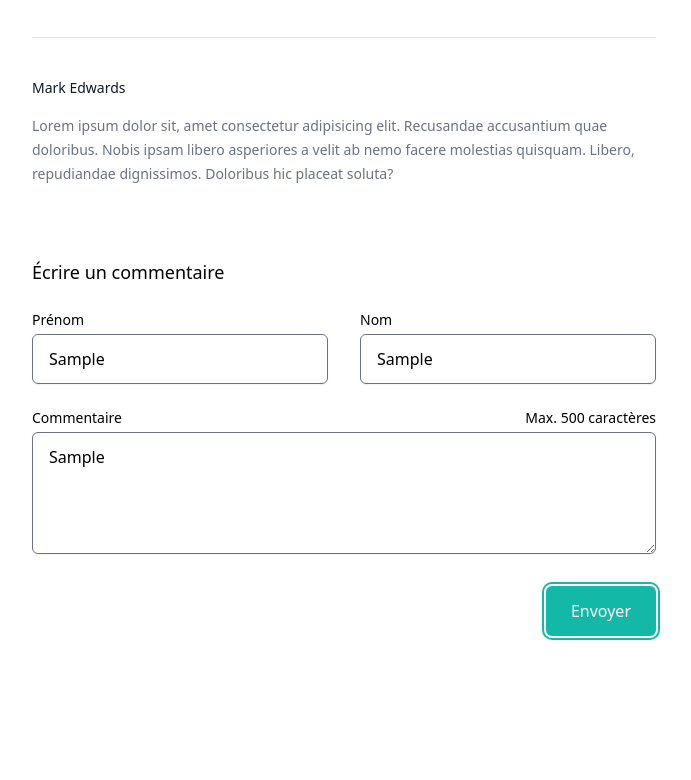
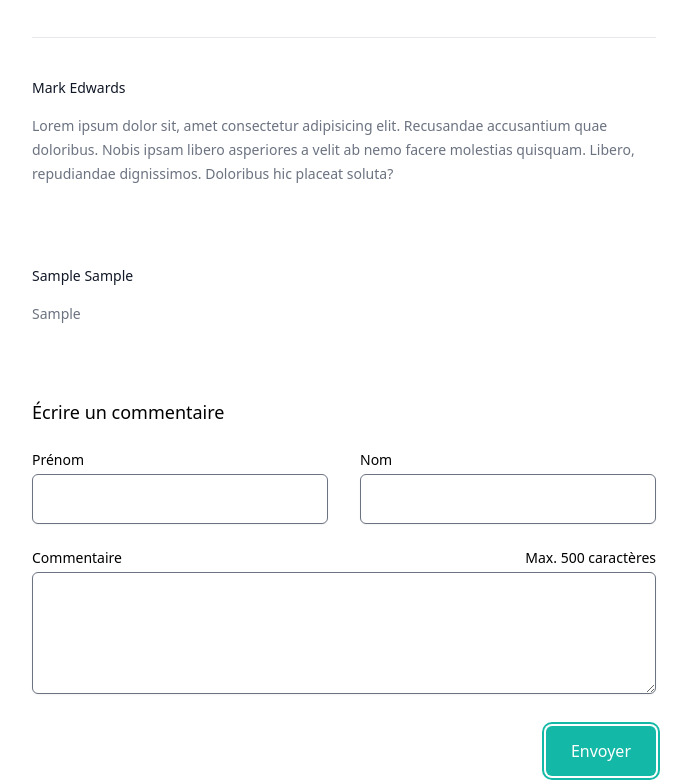
Before and after one commit to Jessie-Gautherot/espace-commentaire, a plain HTML site: page index.html in a window 1280 px wide. Both pictures are taken after typing "Sample", "Sample", "Sample" into the empty fields and a click on the button "Envoyer". Shown: the part 448-1228 px from the top of the page, without its empty margins (296-987 px from the left). Drawn offline with nearby package versions, Linux system fonts and the light colour scheme.

Commit message:
ajout de addComment et clearForm

```diff
--- a/index.html
+++ b/index.html
@@ -16,7 +16,7 @@
           <!-- COMMENTS  -->
           <div id="comment-list" class="-my-4">
 
-              <div class="flex space-x-4 text-sm text-gray-500">
+              <div class="flex-space-x-4 text-sm text-gray-500">
                 <div class="flex-1 py-10 ">
                   <h3 class="font-medium text-gray-900">Emily Selman</h3>
                   <div class="prose prose-sm mt-4 max-w-none text-gray-500">
@@ -95,7 +95,6 @@
       </div>
     </div>
   </div>
-</div>
-<script src="./scipt.js"></script>
+<script src="./script.js"></script>
 </body>
 </html>
--- /dev/null
+++ b/script.js
@@ -0,0 +1,33 @@
+// Récupération du formulaire
+let myForm = document.querySelector("form");
+// Ecoute de l'èvenement submit et vérification des champs du formulaire
+myForm.addEventListener("submit", (checkimputs) => {
+    checkimputs.preventDefault();
+    let prenom = document.getElementById("first-name").value;
+    let nom = document.getElementById("last-name").value;
+    let message = document.getElementById("message").value;
+//Si tous les champs ne sont pas remplis, afficher l'élément html d'erreur
+    if (prenom === "" || nom === "" || message === "") {
+      document.getElementById("error-message").style.display = "block";
+    } else {
+//Créer un nouveau commentaire
+function addComment() {
+    let originaldiv = document.getElementById("comment-list").firstElementChild;
+    let clone = originaldiv.cloneNode(true);
+    clone.querySelector("h3").textContent = prenom + " " + nom;
+    clone.querySelector("p").textContent = message;
+    let conteneurClones = document.getElementById("comment-list");
+    conteneurClones.appendChild(clone);
+}
+//Effacer les champs du formulaire à sa soumission
+function clearForm() {
+    let prenom = (document.getElementById("first-name").value = "");
+    let nom = (document.getElementById("last-name").value = "");
+    let message = (document.getElementById("message").value = "");
+  }
+// faire Disparaitre le message d'erreur quand le formulaire est correctement rempli
+document.getElementById("error-message").style.display = "none";
+}
+clearForm()
+addComment()
+});
```
